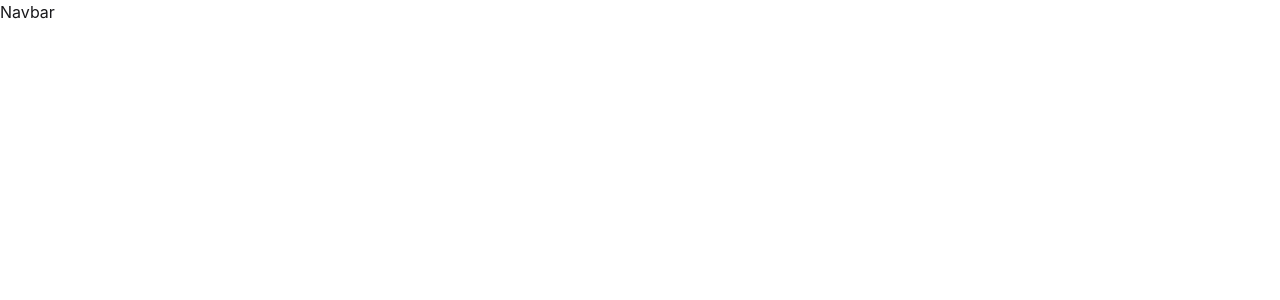
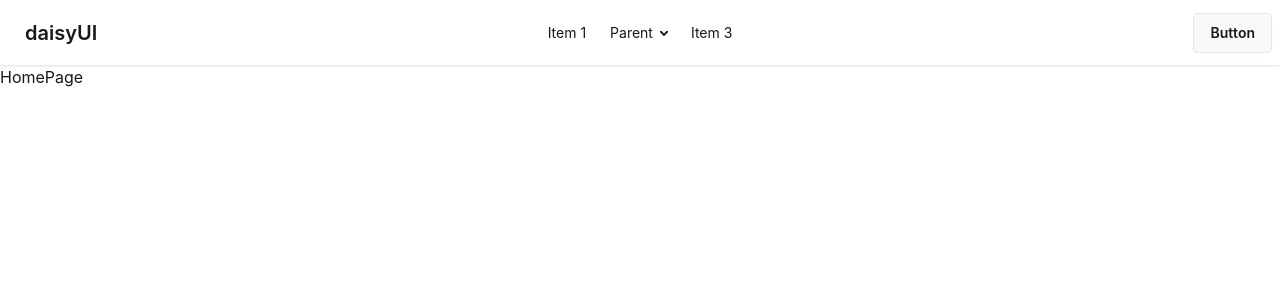
Before and after one commit to Oishee12/Book-Vibe, a React (Vite) app: page / in a window 1280 px wide. Shown: the top 300 px of the page. Built offline with nearby package versions, Linux system fonts and the light colour scheme.

Commit message:
Add navbar

```diff
--- a/src/components/shared/Navbar/Navbar.jsx
+++ b/src/components/shared/Navbar/Navbar.jsx
@@ -2,7 +2,47 @@
 
 const Navbar = () => {
   return (
-    <div>Navbar</div>
+    <div className="navbar bg-base-100 shadow-sm">
+  <div className="navbar-start">
+    <div className="dropdown">
+      <div tabIndex={0} role="button" className="btn btn-ghost lg:hidden">
+        <svg xmlns="http://www.w3.org/2000/svg" className="h-5 w-5" fill="none" viewBox="0 0 24 24" stroke="currentColor"> <path strokeLinecap="round" strokeLinejoin="round" strokeWidth="2" d="M4 6h16M4 12h8m-8 6h16" /> </svg>
+      </div>
+      <ul
+        tabIndex="-1"
+        className="menu menu-sm dropdown-content bg-base-100 rounded-box z-1 mt-3 w-52 p-2 shadow">
+        <li><a>Item 1</a></li>
+        <li>
+          <a>Parent</a>
+          <ul className="p-2">
+            <li><a>Submenu 1</a></li>
+            <li><a>Submenu 2</a></li>
+          </ul>
+        </li>
+        <li><a>Item 3</a></li>
+      </ul>
+    </div>
+    <a className="btn btn-ghost text-xl">daisyUI</a>
+  </div>
+  <div className="navbar-center hidden lg:flex">
+    <ul className="menu menu-horizontal px-1">
+      <li><a>Item 1</a></li>
+      <li>
+        <details>
+          <summary>Parent</summary>
+          <ul className="p-2 bg-base-100 w-40 z-1">
+            <li><a>Submenu 1</a></li>
+            <li><a>Submenu 2</a></li>
+          </ul>
+        </details>
+      </li>
+      <li><a>Item 3</a></li>
+    </ul>
+  </div>
+  <div className="navbar-end">
+    <a className="btn">Button</a>
+  </div>
+</div>
   )
 }
 
--- a/src/main.jsx
+++ b/src/main.jsx
@@ -3,11 +3,24 @@
 import './index.css'
 import { createBrowserRouter, RouterProvider } from 'react-router'
 import MainLayout from './layout/MainLayout';
+import HomePage from './pages/homepage/HomePage';
+import Books from './pages/Books';
 
 const router = createBrowserRouter([
  {
   path: "/",
-  element: <MainLayout></MainLayout>
+  Component: MainLayout,
+  children:
+  [
+    {
+      index: true,
+      element: <HomePage></HomePage>
+    },
+    {
+      path: "/books",
+      element: <Books></Books>
+    }
+  ]
  }
 ]);
 
```
